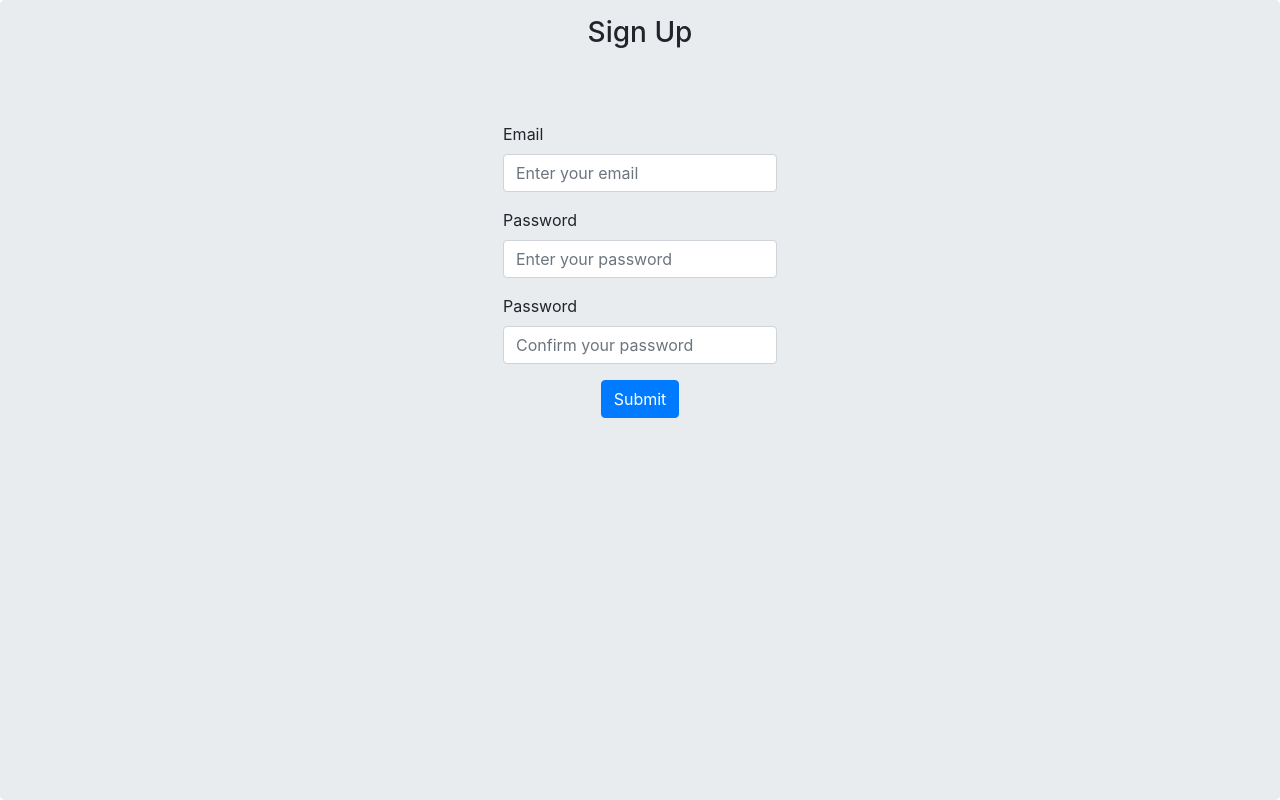
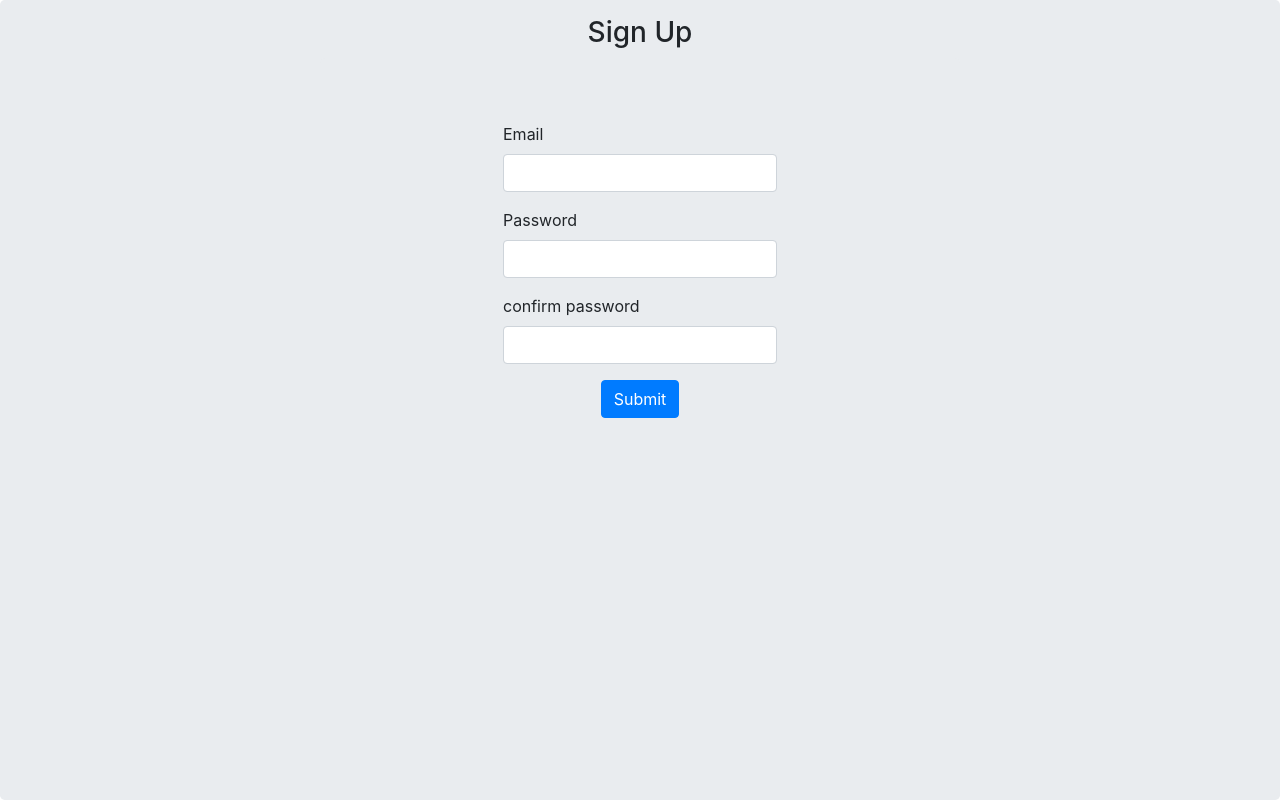
Before and after one commit to samirasaad/formik-yup, a React (Create React App) app: page / in a window 1280 px wide. Built offline with nearby package versions, Linux system fonts and the light colour scheme.

Commit message:
making formik component withe same form structure as sign up

```diff
--- a/src/App.js
+++ b/src/App.js
@@ -1,12 +1,12 @@
 import React from "react";
+import SignUp from "./SignUp/SignUp";
 import FormikYupSignUp from "./FormikYupSignUp/FormikYupSignUp";
 import "./App.scss";
-import SignUp from "./SignUp/SignUp";
 function App() {
   return (
     <>
-      <SignUp />
-      {/* <FormikYupSignUp /> */}
+      {/* <SignUp /> */}
+      <FormikYupSignUp />
     </>
   );
 }
--- a/src/FormikYupSignUp/FormikYupSignUp.js
+++ b/src/FormikYupSignUp/FormikYupSignUp.js
@@ -4,13 +4,8 @@ const FormikYupSignUp = () => {
   const handleChange = () => console.log("e");
   const handleSubmit = (values) => {
     console.log(values);
-      }
-  return (
-    <Formik
-      initialValues={{ email: "" }}
-      onSubmit={(values)=>handleSubmit(values)}
-    >
-      {(props) => {
+  };
+  const renderSignUpForm = (props) => {
     const { handleSubmit } = props;
     return (
       <div className='w-50 m-auto'>
@@ -20,34 +15,31 @@ const FormikYupSignUp = () => {
         className=" d-flex flex-column jumbotron justify-content-center align-items-center"
         noValidate
       >
-        <div className="form-group w-50">
+        <div className="form-group ">
           <label htmlFor="email">Email</label>
           <input
             type="email"
             id="email"
-            placeholder="Enter your email"
             className="form-control"
             // value={email}
             onChange={handleChange}
           />
         </div>
-        <div className="form-group w-50">
+        <div className="form-group ">
           <label htmlFor="Password">Password</label>
           <input
             type="password"
             id="password"
-            placeholder="Enter your password"
             className="form-control"
             // value={password}
             onChange={handleChange}
           />
         </div>
-        <div className="form-group w-50">
-          <label htmlFor="confirmPassword">Password</label>
+        <div className="form-group ">
+          <label htmlFor="confirmPassword">confirm password</label>
           <input
             type="password"
             id="confirmPassword"
-            placeholder="Confirm your password"
             className="form-control"
             // value={confirmPassword}
             onChange={handleChange}
@@ -59,7 +51,13 @@ const FormikYupSignUp = () => {
       </form>
       </div>
     );
-      }}
+  };
+  return (
+    <Formik
+      initialValues={{ email: "" }}
+      onSubmit={(values) => handleSubmit(values)}
+    >
+      {(props) => renderSignUpForm(props)}
     </Formik>
   );
 };
--- a/src/SignUp/SignUp.js
+++ b/src/SignUp/SignUp.js
@@ -58,7 +58,6 @@ class SignUp extends Component {
           <input
             type="email"
             id="email"
-            placeholder="Enter your email"
             className="form-control"
             value={email}
             onChange={this.handleChange}
@@ -69,18 +68,16 @@ class SignUp extends Component {
           <input
             type="password"
             id="password"
-            placeholder="Enter your password"
             className="form-control"
             value={password}
             onChange={this.handleChange}
           />
         </div>
         <div className="form-group ">
-          <label htmlFor="confirmPassword">Password</label>
+          <label htmlFor="confirmPassword">confirm password</label>
           <input
             type="password"
             id="confirmPassword"
-            placeholder="Confirm your password"
             className="form-control"
             value={confirmPassword}
             onChange={this.handleChange}
```
Lines whose indentation alone changed are shown as unchanged.
